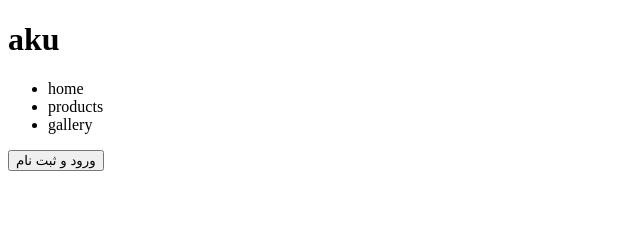
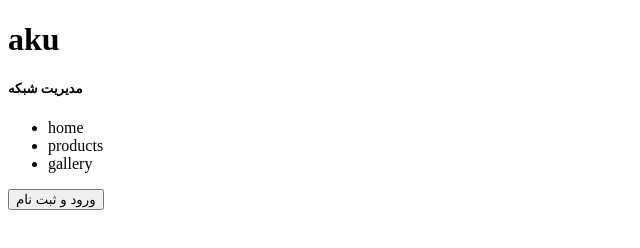
Before and after one commit to Ali-Slt-78/git-project-one, a plain HTML site: page index.html in a window 1280 px wide. Shown: the whole page, without its empty margins (0-640 px from the left). Drawn offline with Linux system fonts and the light colour scheme.

Commit message:
added h5

```diff
--- a/index.html
+++ b/index.html
@@ -6,6 +6,7 @@
     <meta name="viewport" content="width=device-width, initial-scale=1.0">
     <title>Document</title>
     <h1>aku</h1>
+    <h5 class="card-title mb-2">مدیریت شبکه</h5>
 </head>
 <body>
     <nav>
```
